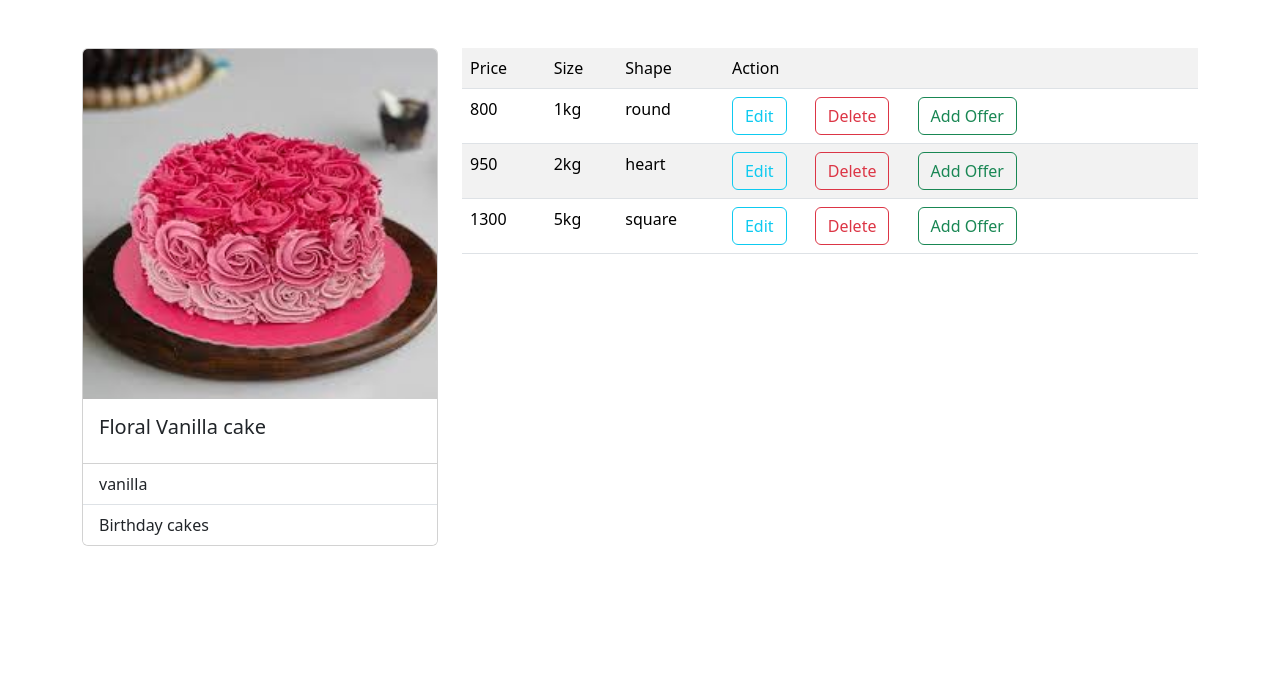
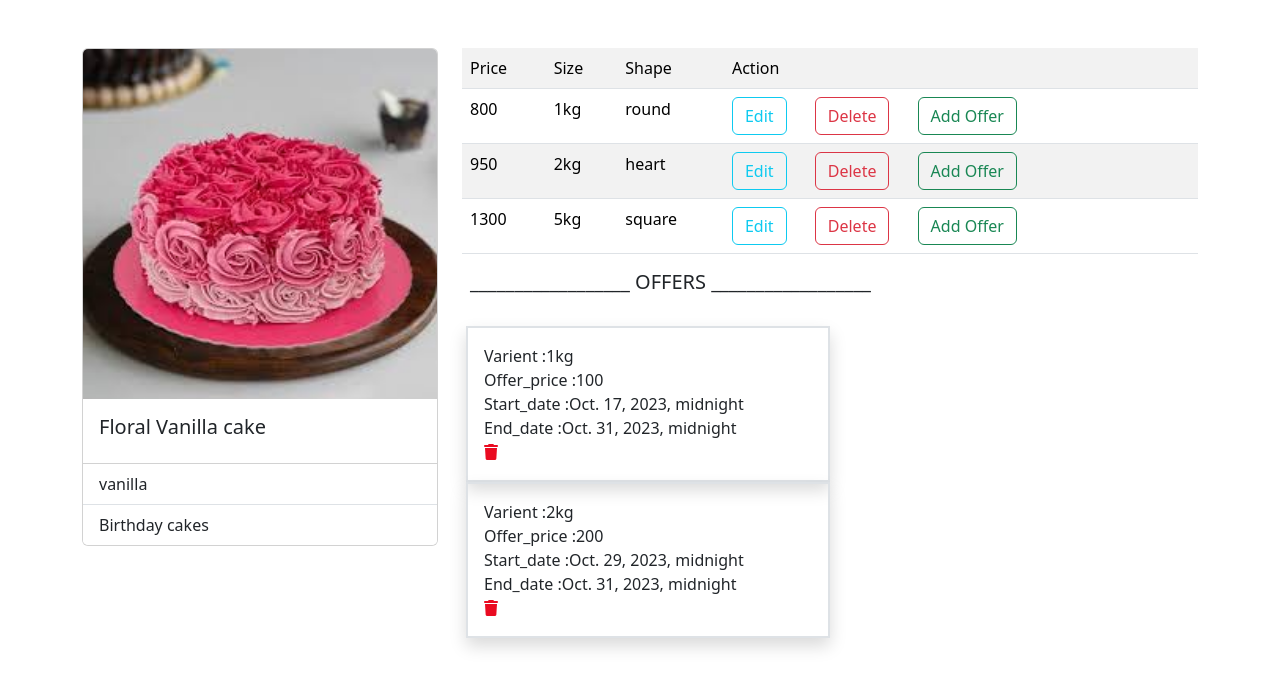
Before and after one commit to SID12433/cakebox, a Django app: page /cake/1 in a window 1280 px wide. Shown: the top 689 px of the page. Run offline with Django 4.2, Linux system fonts and the light colour scheme; data comes from the database, SQL or seed files in the repository; both versions use the stored data as it was after the commit; some libraries are stand-ins or nearby versions.

Commit message:
detailpage

```diff
--- a/cakeapp/templates/cakeapp/cake_detail.html
+++ b/cakeapp/templates/cakeapp/cake_detail.html
@@ -5,6 +5,8 @@
     <meta name="viewport" content="width=device-width, initial-scale=1.0">
     <title>Document</title>
     <link href="https://cdn.jsdelivr.net/npm/bootstrap@5.3.2/dist/css/bootstrap.min.css" rel="stylesheet" integrity="sha384-T3c6CoIi6uLrA9TneNEoa7RxnatzjcDSCmG1MXxSR1GAsXEV/Dwwykc2MPK8M2HN" crossorigin="anonymous">
+    <script src="https://kit.fontawesome.com/c74c679b1d.js" crossorigin="anonymous"></script>
+
 </head>
 <body style="height: 100vh;">
 
@@ -42,9 +44,25 @@
                                 <a href="{%url 'offer-add' c.id%}" class="btn btn-outline-success">Add Offer</a>
                             </td>
                         </tr>
-
                     {%endfor%}
                 </table>
+                <h5 class="mt-3 mb-3 ps-2">__________________ OFFERS __________________</h5>
+
+                <div class="row mb-4 p-3 ">
+                    {%for c in cake.cakevarients_set.all%}
+                        {%for o in c.offers_set.all%}
+                            <div class="col-6 border border-2 border shadow p-3">
+                               <div>Varient :{{c.size}}</div>
+                                <div>Offer_price :{{o.price}}</div>
+                                <div>Start_date :{{o.start_date}}</div>
+                                <div>End_date :{{o.due_date}}</div>
+                                <div><a href="{%url 'offer-remove' o.id %}"><i class="fa-solid fa-trash" style="color: #ea0b21;"></i></a></div>
+                            </div>
+                            <div class="col-3"></div>
+                            <div class="col-3"></div>
+                        {%endfor%}
+                    {%endfor%}
+                </div>
             </div>
         </div>
     </div>
--- a/cakeapp/urls.py
+++ b/cakeapp/urls.py
@@ -4,13 +4,14 @@ from django.conf.urls.static import static
 
 from cakeapp.views import SignUpView,SignInView,IndexView,CategoryCreateView,remove_category,active_category\
     ,CakeCreateView,CakeListView,CakeUpdateView,remove_cakeview,CakeDetailView\
-        ,CakeVarientCreateView,CakeVarientUpdateView,remove_varientview,OfferCreateView
+        ,CakeVarientCreateView,CakeVarientUpdateView,remove_varientview,OfferCreateView,signoutview,remove_offerview
 
 
 urlpatterns=[
 
     path("register/",SignUpView.as_view(),name="signup"),
     path("",SignInView.as_view(),name="signin"),
+    path("logout/",signoutview,name="signout"),
     path("index/",IndexView.as_view(),name="index"),
     path("add/",CategoryCreateView.as_view(),name="add-category"),
     path("categories/<int:pk>/remove",remove_category,name="remove-category"),
@@ -24,6 +25,9 @@ urlpatterns=[
     path("varients/<int:pk>/edit",CakeVarientUpdateView.as_view(),name="edit-varient"),
     path("varients/<int:pk>/remove",remove_varientview,name="remove-varient"),
     path("varients/<int:pk>/offer/add",OfferCreateView.as_view(),name="offer-add"),
+    path("varients/<int:pk>/offer/remove",remove_offerview,name="offer-remove"),
+
+
 
 
 
--- a/cakeapp/views.py
+++ b/cakeapp/views.py
@@ -2,7 +2,7 @@ from django.shortcuts import render,redirect
 from django.views.generic import CreateView,FormView,TemplateView,ListView,UpdateView,DetailView
 from cakeapp.forms import RegistrationForm,LoginForm,CategoryCreateForm,CakeAddForm,CakeVarientForm,OfferAddForm
 from cakeapp.models import User,CakeCategory,Cakes,CakeVarients,Offers
-from django.urls import reverse_lazy
+from django.urls import reverse_lazy,reverse
 from django.contrib import messages
 from django.contrib.auth import authenticate,login,logout
 
@@ -120,8 +120,14 @@ class CakeVarientCreateView(CreateView):
         obj=Cakes.objects.get(id=id)
         messages.success(self.request,"varient added successfully!")
         form.instance.cake=obj
+        return super().form_valid(form)
 
-        return super().form_valid(form)
+    def get_success_url(self):
+        id=self.kwargs.get("pk")
+        cake_varient_object=CakeVarients.objects.get(id=id)
+        cake_id=cake_varient_object.cake.id
+
+        return reverse("cake-detail",kwargs={"pk":cake_id})
 
 class CakeDetailView(DetailView):
     template_name="cakeapp/cake_detail.html"
@@ -142,10 +148,18 @@ class CakeVarientUpdateView(UpdateView):
         messages.error(self.request,"Failed to update cake varient")
         return super().form_invalid(form)
 
+    def get_success_url(self):
+        id=self.kwargs.get("pk")
+        cake_varient_object=CakeVarients.objects.get(id=id)
+        cake_id=cake_varient_object.cake.id
+        return reverse("cake-detail",kwargs={"pk":cake_id})
+
 def remove_varientview(request,*args,**kwargs):
     id=kwargs.get("pk")
-    CakeVarients.objects.filter(id=id).delete()
-    return redirect("cake-list")
+    cake_varient_object=CakeVarients.objects.get(id=id)
+    cake_id=cake_varient_object.cake.id
+    cake_varient_object.delete()
+    return redirect("cake-detail",pk=cake_id)
 
 class OfferCreateView(CreateView):
     template_name="cakeapp/offer_add.html"
@@ -163,3 +177,21 @@ class OfferCreateView(CreateView):
     def form_invalid(self, form):
         messages.error(self.request,"Failed to add offer")
         return super().form_invalid(form)
+
+    def get_success_url(self):
+        id=self.kwargs.get("pk")
+        cakevarientobject=CakeVarients.objects.get(id=id)
+        cake_id=cakevarientobject.cake.id
+
+        return reverse("cake-detail",kwargs={"pk":cake_id})
+
+def remove_offerview(request,*args,**kwargs):
+    id=kwargs.get("pk")
+    offer_object=Offers.objects.get(id=id)
+    cake_id=offer_object.cakevarient.cake.id
+    offer_object.delete()
+    return redirect("cake-detail",pk=cake_id)
+
+def signoutview(request,*args,**kwargs):
+    logout(request)
+    return redirect("signin")
```
Also changed, not shown: db.sqlite3. Lines whose indentation alone changed are shown as unchanged.
